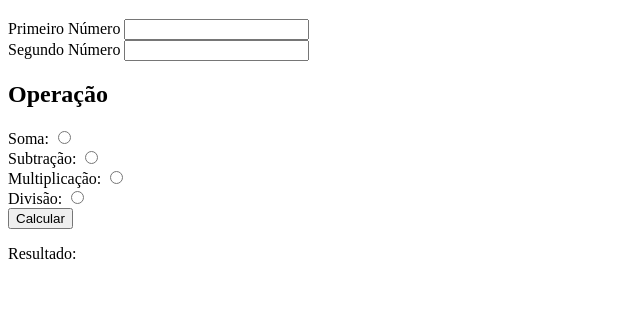
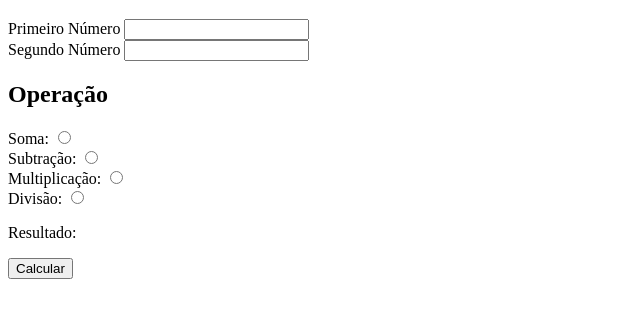
Before and after one commit to julidos/PW-3105, a plain HTML site: page index.html in a window 1280 px wide. Shown: the part 61-378 px from the top of the page, without its empty margins (0-640 px from the left). Drawn offline with Linux system fonts and the light colour scheme.

Commit message:
Retirada do botão de dentro do foms

```diff
--- a/index.html
+++ b/index.html
@@ -10,7 +10,6 @@
 
 <body>
     <h1> Calculadora</h1>
-    <form>
         <label>Primeiro Número</label>
         <input id="n1" type="number"><br>
         <label>Segundo Número</label>
@@ -24,13 +23,11 @@
         <input type="radio" name="operacao" id="Multiplicacao"> <br>
         <label>Divisão:</label>
         <input type="radio" name="operacao" id="Divisao"> <br>
-        <button onclick="calcularNumeros()"> Calcular</button>
         <p>Resultado: </p> <span id="resultado"></span>
-    </form>
+            <button onclick="calcularNumeros()"> Calcular</button>
 </body>
 <script>
     function calcularNumeros() {
-        event.preventDefault()
         var n1 = parseFloat(document.getElementById("n1").value);
         var n2 = parseFloat(document.getElementById("n2").value);
         var resultado = 0;
```
